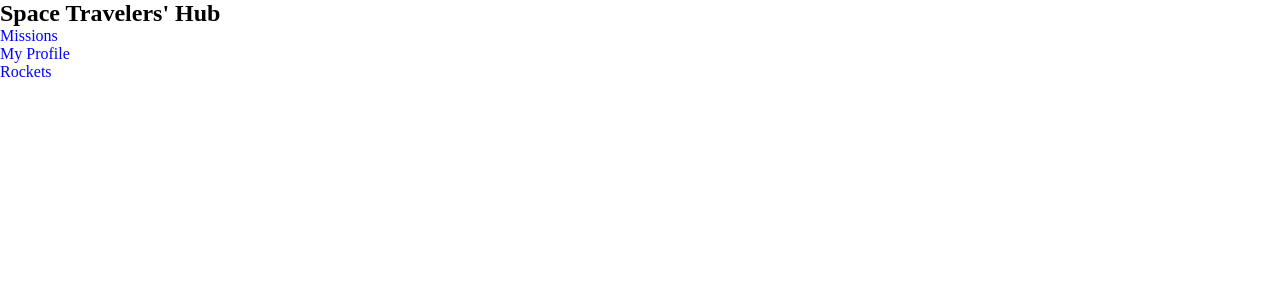
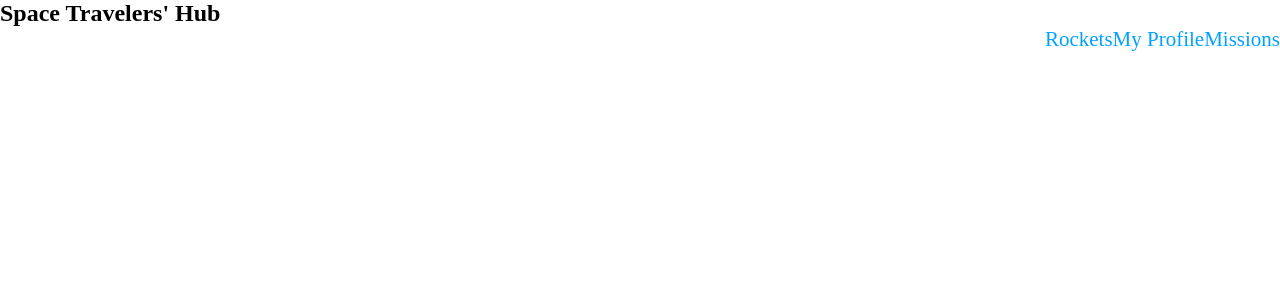
Before and after one commit to wandergithub/travelers-hub, a React (Create React App) app: page /travelers-hub/rockets in a window 1280 px wide. Shown: the top 300 px of the page. Built offline with nearby package versions, Linux system fonts and the light colour scheme; no server answers.

Commit message:
Add tyling for nav links

```diff
--- a/src/components/Nav.js
+++ b/src/components/Nav.js
@@ -21,14 +21,13 @@ export default function Navbar() {
   ];
   return (
     <nav>
-      <h1>Space Travelers&apos; Hub</h1>
+      <div className="navbar-Logo">
+        <h1>Space Travelers&apos; Hub</h1>
+      </div>
       <ul className="navbar">
         {links.map((link) => (
-          <li key={link.id}>
-            <NavLink
-              to={link.path}
-              className="nav-link"
-            >
+          <li className="navbar-li" key={link.id}>
+            <NavLink to={link.path} className="nav-link">
               {link.text}
             </NavLink>
           </li>
--- a/src/index.css
+++ b/src/index.css
@@ -3,9 +3,16 @@
   padding: 0;
 }
 
+/* Navbar */
 .nav-link {
   text-decoration: none;
-  color: blue;
+  color: rgb(1, 162, 255);
+  font-size: 21px;
+  float: right;
+}
+
+.navbar-li {
+  display: inline;
 }
 
 .active {
```
